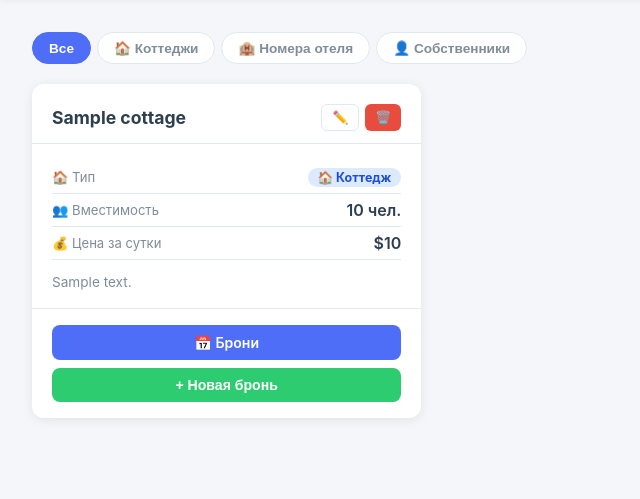
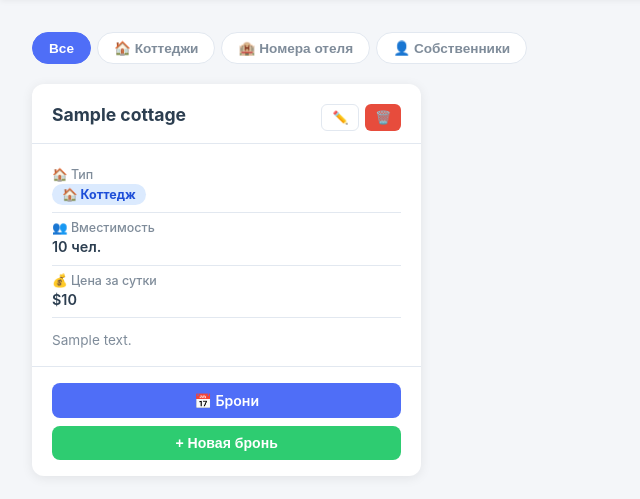
Before and after one commit to akiev-3/cottage-booking-system, a Flask app: template templates/index.html in a window 1280 px wide. Shown: the part 70-569 px from the top of the page, without its empty margins (0-640 px from the left). Run offline with Flask 3, Linux system fonts and the light colour scheme; the template is opened without the code that fills it: most values are stand-ins (such as "Sample title", 1, 10 or a date in 2020); some libraries are stand-ins or nearby versions.

Commit message:
Fix: consistent card layout for all types — vertical stack, no text overflow

```diff
--- a/static/css/style.css
+++ b/static/css/style.css
@@ -219,42 +219,38 @@ main { padding: 32px; max-width: 1300px; margin: 0 auto; }
 .card-header {
   padding: 20px 20px 12px;
   display: flex;
-  align-items: center;
+  align-items: flex-start;
   justify-content: space-between;
   border-bottom: 1px solid var(--border);
+  gap: 8px;
 }
-.card-header h2 { font-size: 1.1rem; font-weight: 700; }
-.card-actions { display: flex; gap: 6px; }
+.card-header h2 {
+  font-size: 1.1rem;
+  font-weight: 700;
+  word-break: break-word;
+  white-space: normal;
+  line-height: 1.3;
+}
+.card-actions { display: flex; gap: 6px; flex-shrink: 0; }
 
 .card-body { padding: 16px 20px; flex: 1; }
 
+/* Универсальный стек-ряд для всех карточек */
 .info-row {
-  display: flex;
-  justify-content: space-between;
-  align-items: center;
-  padding: 6px 0;
-  border-bottom: 1px solid var(--border);
-}
-.info-row:last-child { border-bottom: none; }
-.label  { color: var(--muted); font-size: 0.82rem; white-space: nowrap; flex-shrink: 0; }
-.value  { font-weight: 600; text-align: right; overflow: hidden; text-overflow: ellipsis; white-space: nowrap; max-width: 65%; }
-
-/* Для длинных значений — вертикальный стек */
-.info-row-stack {
   display: flex;
   flex-direction: column;
   padding: 7px 0;
   border-bottom: 1px solid var(--border);
   gap: 2px;
 }
+.info-row:last-child { border-bottom: none; }
+.label  { color: var(--muted); font-size: 0.78rem; font-weight: 500; }
+.value  { font-weight: 600; font-size: 0.9rem; word-break: break-word; white-space: normal; line-height: 1.4; }
+
+/* Алиас — оставляем совместимость */
+.info-row-stack { display: flex; flex-direction: column; padding: 7px 0; border-bottom: 1px solid var(--border); gap: 2px; }
 .info-row-stack:last-child { border-bottom: none; }
-.value-full {
-  font-weight: 600;
-  font-size: 0.88rem;
-  word-break: break-word;
-  white-space: normal;
-  line-height: 1.4;
-}
+.value-full { font-weight: 600; font-size: 0.88rem; word-break: break-word; white-space: normal; line-height: 1.4; }
 
 .description {
   margin-top: 12px;
```
